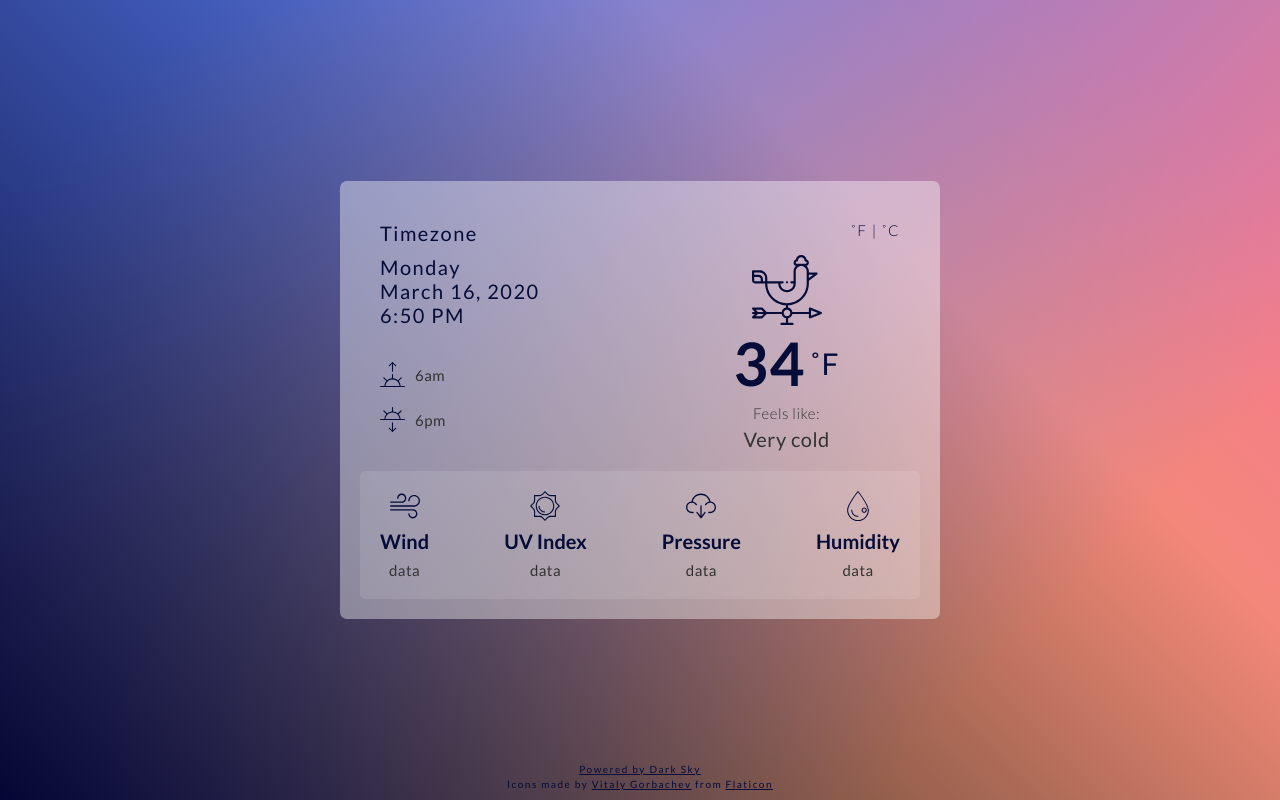
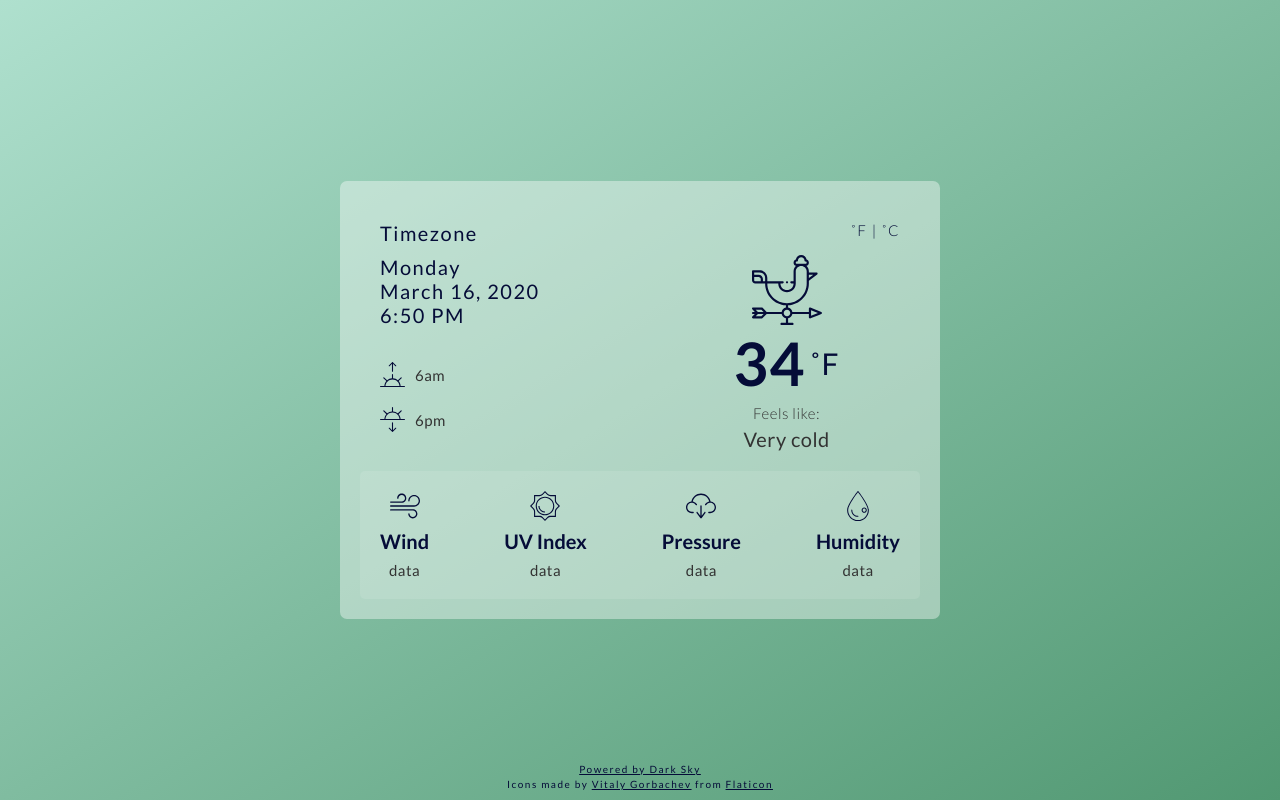
Before and after one commit to mega-bailey/weather-app, a PHP site: page / in a window 1280 px wide. Run offline with PHP 8.4, Linux system fonts and the light colour scheme.

Commit message:
update bg

```diff
--- a/index.html
+++ b/index.html
@@ -42,6 +42,7 @@
             />
             <span class="main-details--sunsetTime"> 6pm</span>
           </h3>
+
           <!-- </div> -->
         </div>
         <div class="main-details__right">
--- a/main.scss
+++ b/main.scss
@@ -1,9 +1,3 @@
-$color-primary: #244577;
-$color-secondary: #1a75b3;
-$blue: rgb(5, 6, 53);
-$orange: rgb(238, 167, 69);
-$light-blue: rgb(91, 129, 243);
-$pink: rgb(245, 122, 143);
 $navy: #050c38;
 $color-white: #fff;
 $color-black: #000;
@@ -29,14 +23,11 @@ body {
   flex-direction: column;
   justify-content: center;
   align-items: center;
-  background: $color-primary;
-  background-repeat: no-repeat;
+  background: $color-white;
   min-height: 100vh;
   width: 100%;
-  background: linear-gradient(45deg, $blue 0%, rgba($color-secondary, 0) 70%),
-    linear-gradient(135deg, $light-blue 10%, rgba($color-secondary, 0) 80%),
-    linear-gradient(225deg, rgba($pink, 1) 10%, rgba($color-secondary, 0) 80%),
-    linear-gradient(315deg, $orange 100%, rgba($color-secondary, 0) 70%);
+  background-image: -webkit-linear-gradient(to right bottom, #afe0ce, #519872);
+  background-image: linear-gradient(to right bottom, #afe0ce, #519872);
   background-repeat: no-repeat;
   background-attachment: fixed;
   font-family: $font-primary;
@@ -227,39 +218,9 @@ body {
     font-size: 43.75%;
   }
 }
-
-// @media only screen and (max-width: 375px) {
-//   .container {
-//     min-width: 20rem;
-//     padding: 2rem;
-//   }
-//   .main-details {
-//     &--date,
-//     &--day {
-//       font-size: 2rem;
-//       font-weight: 400;
-//     }
-//     &--time {
-//       font-size: 3rem;
-//       font-weight: 700;
-//       margin-bottom: 2rem;
-//     }
-//   }
-//   .temp {
-//     &--degree {
-//       font-size: 3rem;
-//       font-weight: 700;
-//     }
-//     &--scale {
-//       margin-left: 5px;
-//       font-size: 2rem;
-//     }
-//   }
-// }
-
 @media only screen and (max-width: 375px) {
   .container {
-    min-width: 6rem;
+    min-width: 4rem;
     padding: 0;
   }
   .main-details {
```
Also changed, not shown: README.md, dist/css/main.min.css.
